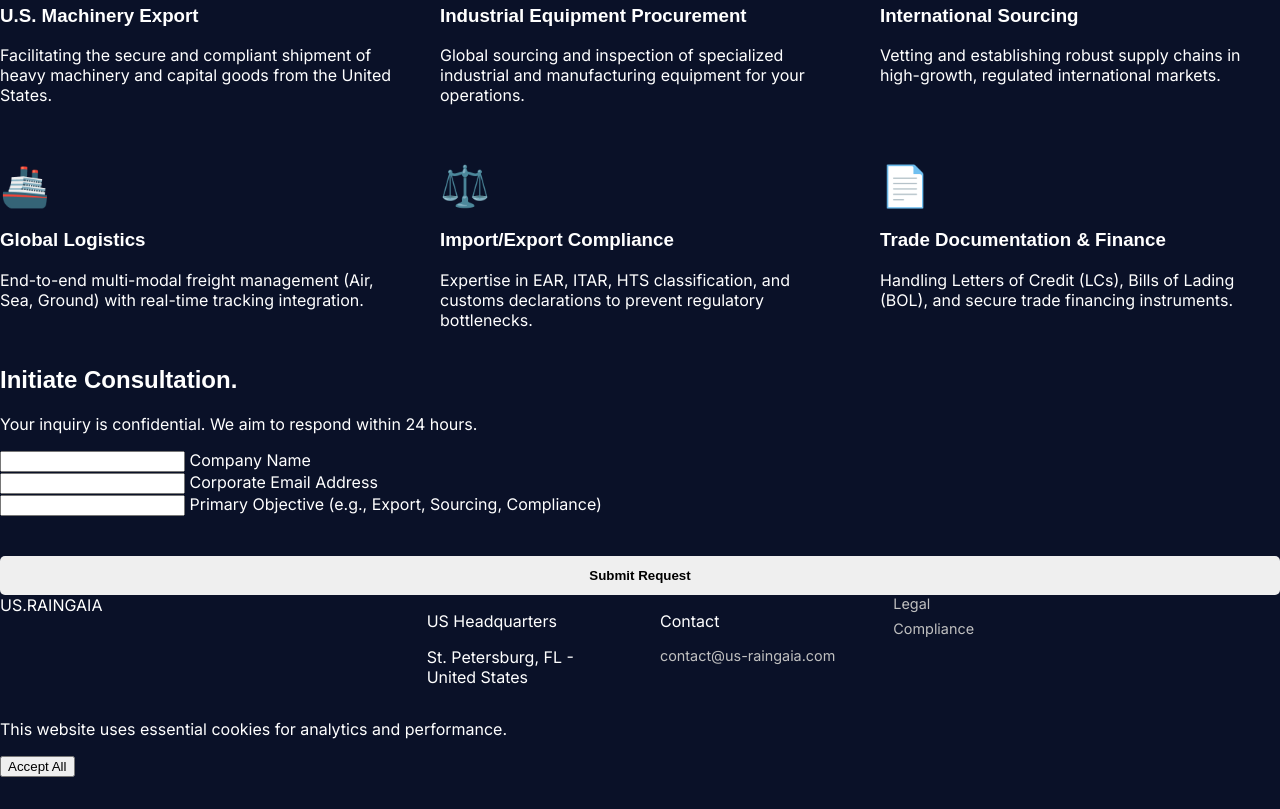
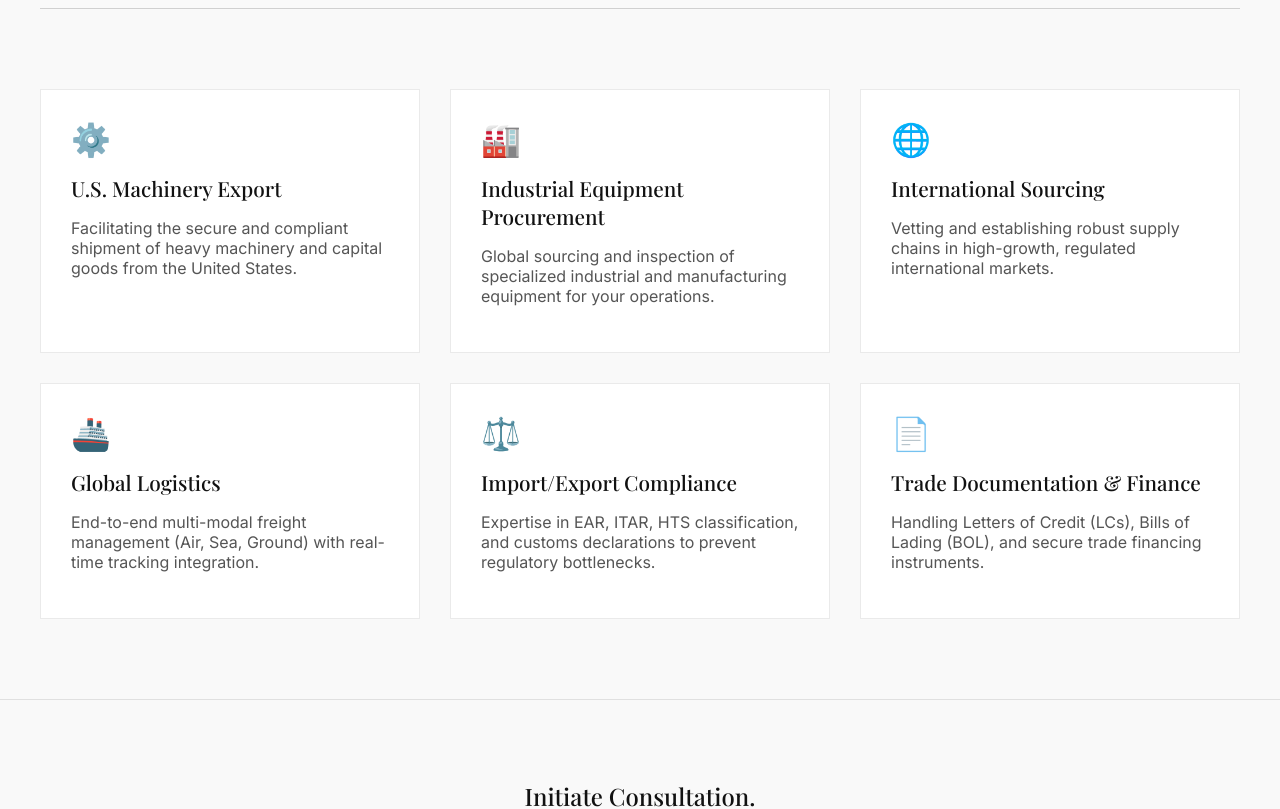
Before and after one commit to raingaia/raingaia-global-export, a plain HTML site: page index.html in a window 1280 px wide. Shown: the part 1060-1869 px from the top of the page. Before the commit the page ends 1837 px from the top, so only its background shows below. Drawn offline with nearby package versions, Linux system fonts and the light colour scheme.

Commit message:
Update style.css

```diff
--- a/assets/css/style.css
+++ b/assets/css/style.css
@@ -1,17 +1,25 @@
-/* TEMEL AYARLAR */
+/* ========================================================================= */
+/* 1. KÖK DEĞİŞKENLER VE TEMEL AYARLAR (Yüksek Kontrastlı Minimalist) */
+/* ========================================================================= */
 :root {
-    --color-navy: #0A1128; /* Koyu Mavi */
-    --color-crystal: #F4F7FC; /* Kristal Beyaz */
-    --color-neon: #00FFFF; /* Neon Mavi/Cyan Vurgu */
-    --color-text-primary: #FFFFFF;
-    --color-text-secondary: #C0C0C0;
+    --color-white: #FFFFFF;
+    --color-off-white: #F9F9F9; /* Hafif Gri/Beyaz Arka Plan */
+    --color-black: #111111; /* Koyu Siyah Metin */
+    --color-gray: #555555; /* İkincil Metin Rengi */
+    --color-accent: #000000; /* Aksiyonlar için Siyah/Koyu Vurgu */
+
+    /* Premium Fontlar: Playfair Display serif lüks hissiyat, Inter temizlik için */
+    --font-serif: 'Playfair Display', serif;
     --font-sans: 'Inter', sans-serif;
-    --font-serif: 'Rajdhani', sans-serif;
+
+    --spacing-large: 80px;
+    --spacing-medium: 40px;
 }
 
-body {
-    background-color: var(--color-navy);
-    color: var(--color-text-primary);
+/* Sayfa Gövdesi */
+.minimalist-body {
+    background-color: var(--color-off-white);
+    color: var(--color-black);
     font-family: var(--font-sans);
     margin: 0;
     padding: 0;
@@ -20,135 +28,268 @@ body {
     overflow-x: hidden;
 }
 
-/* DEGRADE ARKA PLAN (Navy Blue -> Crystal White) */
-.fluid-bg {
-    position: fixed;
-    top: 0;
-    left: 0;
-    width: 100%;
-    height: 100%;
-    z-index: -2;
-    background: linear-gradient(180deg, var(--color-navy) 0%, #15264a 30%, var(--color-crystal) 100%);
-    opacity: 0.95; /* Hafif saydamlık efekti */
+/* Konteyner ve Genel Yapı */
+.container {
+    max-width: 1200px;
+    margin: 0 auto;
+    padding: 0 20px;
 }
 
-/* BAŞLIKLAR */
+/* Başlıklar */
 h1, h2, h3 {
     font-family: var(--font-serif);
-    font-weight: 700;
+    font-weight: 500; /* Daha sade bir görünüm için ağırlık düşürüldü */
+    color: var(--color-black);
+    margin-top: 0;
+}
+.large-text { font-size: 2.5rem; }
+.secondary-text { color: var(--color-gray); font-size: 1rem; }
+.playfair-font { font-family: var(--font-serif); }
+
+
+/* ========================================================================= */
+/* 2. HEADER ve NAVİGASYON (AKQA stili) */
+/* ========================================================================= */
+.clean-header {
+    position: fixed;
+    width: 100%;
+    background-color: var(--color-white);
+    padding: 25px var(--spacing-medium);
+    z-index: 1000;
+    display: flex;
+    justify-content: space-between;
+    align-items: center;
+    border-bottom: 1px solid #E0E0E0; /* İnce, Keskin Çizgi */
+}
+.clean-header .brand {
+    font-size: 1.2rem;
+    font-weight: 600;
+    letter-spacing: 2px;
+}
+.clean-header nav a {
+    color: var(--color-black);
+    margin-left: var(--spacing-medium);
+    text-decoration: none;
+    font-size: 0.95rem;
+    font-weight: 500;
+    transition: color 0.3s;
+}
+.clean-header nav a:hover {
+    color: var(--color-gray);
 }
 
-/* HERO SECTION VE GLASSMOPHISM */
-.hero {
-    position: relative;
-    height: 100vh;
+
+/* ========================================================================= */
+/* 3. HERO SECTION (Merkez Görsel Odaklı) */
+/* ========================================================================= */
+.minimalist-hero {
+    min-height: 95vh;
+    display: flex;
+    flex-direction: column;
+    align-items: center;
+    justify-content: center;
+    padding-top: 100px; /* Header boşluğu */
+}
+.product-showcase {
+    /* Montblanc örneğindeki merkezi görsel alanı simüle eder */
+    max-width: 600px;
+    width: 90%;
+    height: 60vh; /* Yüksek dikey alan */
+    background-color: #E8E8E8; /* Görsel yer tutucu */
     display: flex;
     align-items: center;
     justify-content: center;
+    margin: 50px 0;
+    border: 1px solid #D0D0D0; /* Temiz çerçeve */
+}
+.showcase-caption {
     text-align: center;
-    z-index: 1;
-    overflow: hidden;
+    padding: 20px;
+}
+.showcase-caption p {
+    font-size: 2.5rem;
+    line-height: 1.2;
 }
 
-.glass-nav {
-    /* Glassmorphism Efekti: Bulanıklık ve Yarı Saydamlık */
-    background: rgba(255, 255, 255, 0.05);
-    backdrop-filter: blur(10px);
-    border-bottom: 1px solid rgba(255, 255, 255, 0.1);
-    box-shadow: 0 4px 30px rgba(0, 0, 0, 0.1);
-    position: fixed;
+
+/* ========================================================================= */
+/* 4. HİZMETLER VE KARTLAR (Sade ve Kontrastlı) */
+/* ========================================================================= */
+.core-services-section {
+    padding: var(--spacing-large) 20px;
+}
+.minimalist-header {
+    text-align: center;
+    margin-bottom: var(--spacing-large);
+    padding-bottom: var(--spacing-medium);
+    border-bottom: 1px solid #D0D0D0; /* Başlık ayrımı */
+}
+.minimalist-grid {
+    display: grid;
+    grid-template-columns: repeat(3, 1fr);
+    gap: 30px;
+}
+.minimalist-card {
+    background-color: var(--color-white);
+    padding: 30px;
+    border: 1px solid #EAEAEA;
+    transition: box-shadow 0.3s, border-color 0.3s;
+}
+.minimalist-card:hover {
+    box-shadow: 0 5px 15px rgba(0, 0, 0, 0.05); /* Hafif gölge */
+    border-color: var(--color-gray);
+}
+.card-icon {
+    font-size: 2rem;
+    margin-bottom: 15px;
+    display: block;
+    color: var(--color-accent);
+}
+.minimalist-card h3 {
+    font-size: 1.3rem;
+    margin-bottom: 10px;
+}
+
+
+/* ========================================================================= */
+/* 5. FORM VE BUTONLAR */
+/* ========================================================================= */
+.clean-section {
+    padding: var(--spacing-large) 20px;
+    background-color: var(--color-off-white);
+    border-top: 1px solid #E0E0E0;
+}
+.wide-form-wrapper {
+    max-width: 600px;
+    margin: 0 auto;
+}
+.form-header-minimal {
+    text-align: center;
+    margin-bottom: 40px;
+}
+.clean-input-group {
+    margin-bottom: 30px;
+    position: relative;
+}
+.clean-input {
     width: 100%;
-    top: 0;
+    padding: 10px 0;
+    border: none;
+    border-bottom: 1px solid var(--color-black); /* Alt çizgi vurgusu */
+    background-color: transparent;
+    color: var(--color-black);
+    font-size: 1rem;
+}
+.clean-input:focus {
+    outline: none;
+    border-bottom: 2px solid var(--color-accent);
+}
+.clean-label {
+    position: absolute;
+    top: 10px;
     left: 0;
-    z-index: 1000;
-    padding: 15px 5%;
+    color: var(--color-gray);
+    pointer-events: none;
+    transition: all 0.2s ease-out;
+}
+.clean-input:focus + .clean-label,
+.clean-input:not(:placeholder-shown) + .clean-label {
+    top: -10px;
+    font-size: 0.75rem;
+    color: var(--color-black);
+}
+
+.btn-primary {
+    padding: 15px 30px;
+    border-radius: 0; /* Keskin köşeler */
+    text-decoration: none;
+    font-weight: 600;
+    display: inline-block;
+    transition: background 0.3s, color 0.3s;
+    cursor: pointer;
+}
+.black-outline-btn {
+    background: transparent;
+    color: var(--color-black);
+    border: 1px solid var(--color-black);
+    font-size: 0.95rem;
+}
+.black-outline-btn:hover {
+    background-color: var(--color-black);
+    color: var(--color-white);
+}
+
+
+/* ========================================================================= */
+/* 6. FOOTER VE TELİF HAKKI (Sade ve Okunabilir) */
+/* ========================================================================= */
+.clean-footer {
+    background-color: var(--color-white);
+    padding: 60px 5%;
+    border-top: 1px solid #E0E0E0;
+}
+.minimalist-footer-grid {
+    display: grid;
+    grid-template-columns: 2fr 1.5fr 1.5fr 2fr;
+    gap: 20px;
+    max-width: 1200px;
+    margin: 0 auto;
+    padding-bottom: 40px;
+}
+.clean-footer h4, .clean-footer p {
+    color: var(--color-black);
+    margin-top: 0;
+    margin-bottom: 5px;
+    font-size: 0.9rem;
+}
+.clean-footer .footer-link {
+    display: block;
+    color: var(--color-gray);
+    text-decoration: none;
+    margin-bottom: 5px;
+    font-size: 0.9rem;
+}
+.clean-footer .footer-link:hover {
+    color: var(--color-black);
+}
+.right-aligned {
+    text-align: right;
+}
+
+/* Çerez Bildirimi */
+.cookie-notice-minimal {
+    max-width: 1200px;
+    margin: 0 auto;
     display: flex;
     justify-content: space-between;
     align-items: center;
+    padding: 20px 0;
+    border-top: 1px solid #E0E0E0;
+    font-size: 0.85rem;
+}
+.minimal-cookie-btn {
+    background: transparent;
+    border: 1px solid var(--color-black);
+    color: var(--color-black);
+    padding: 8px 15px;
+    cursor: pointer;
+    transition: background 0.3s;
+}
+.minimal-cookie-btn:hover {
+    background-color: var(--color-black);
+    color: var(--color-white);
 }
 
-/* NAVBAR DİĞER STİLLERİ (Basitlik için kısa tutuldu) */
-.brand { font-size: 1.5rem; font-weight: 700; }
-nav a { color: var(--color-text-primary); margin-left: 30px; text-decoration: none; transition: color 0.3s; }
-nav a:hover { color: var(--color-neon); }
 
-/* NEON VURGULAR */
-.neon-highlight {
-    color: var(--color-neon);
-    text-shadow: 0 0 5px rgba(0, 255, 255, 0.5), 0 0 10px rgba(0, 255, 255, 0.3);
+/* ========================================================================= */
+/* 7. JS Animasyon Sınıfları */
+/* ========================================================================= */
+.hidden {
+    opacity: 0;
+    transform: translateY(20px);
+    transition: opacity 1s ease-out, transform 0.8s ease-out;
 }
-
-/* KARTLAR (MIRAI/GLASS CARDS) */
-.grid-3 {
-    display: grid;
-    grid-template-columns: repeat(3, 1fr);
-    gap: 40px;
-    margin-top: 60px;
+.is-visible {
+    opacity: 1;
+    transform: translateY(0);
 }
-.mirai-card {
-    /* Glassmorphism Efekti */
-    background: rgba(255, 255, 255, 0.05);
-    backdrop-filter: blur(15px);
-    border: 1px solid rgba(0, 255, 255, 0.2); /* Neon kenarlık */
-    border-radius: 15px;
-    padding: 30px;
-    transition: transform 0.3s, box-shadow 0.3s;
-}
-.mirai-card:hover {
-    transform: translateY(-5px);
-    box-shadow: 0 0 20px rgba(0, 255, 255, 0.4); /* Neon parlama */
-}
-.card-icon {
-    font-size: 2.5rem;
-    margin-bottom: 15px;
-    display: block;
-}
-
-/* BUTONLAR */
-.btn-primary {
-    padding: 12px 30px;
-    border-radius: 5px;
-    text-decoration: none;
-    font-weight: 600;
-    display: inline-block;
-    transition: background 0.3s;
-    border: none;
-}
-.neon-filled-btn {
-    background-color: var(--color-neon);
-    color: var(--color-navy);
-    box-shadow: 0 0 15px rgba(0, 255, 255, 0.7);
-}
-.neon-filled-btn:hover {
-    background-color: #00E0E0;
-}
-.neon-border-btn {
-    background: transparent;
-    color: var(--color-neon);
-    border: 2px solid var(--color-neon);
-}
-.neon-border-btn:hover {
-    background-color: var(--color-neon);
-    color: var(--color-navy);
-}
-
-/* FOOTER */
-.dark-footer-bg {
-    background-color: var(--color-navy);
-    padding: 60px 5%;
-    border-top: 1px solid rgba(255, 255, 255, 0.1);
-}
-.footer-grid {
-    display: grid;
-    grid-template-columns: 2fr 1fr 1fr 2fr;
-    gap: 40px;
-}
-.footer-col a {
-    display: block;
-    color: var(--color-text-secondary);
-    text-decoration: none;
-    margin-bottom: 8px;
-    font-size: 0.9rem;
-}
-
-/* ... Diğer CSS stilleri (fontlar, responsive, vb.) buraya eklenecektir. */
```
